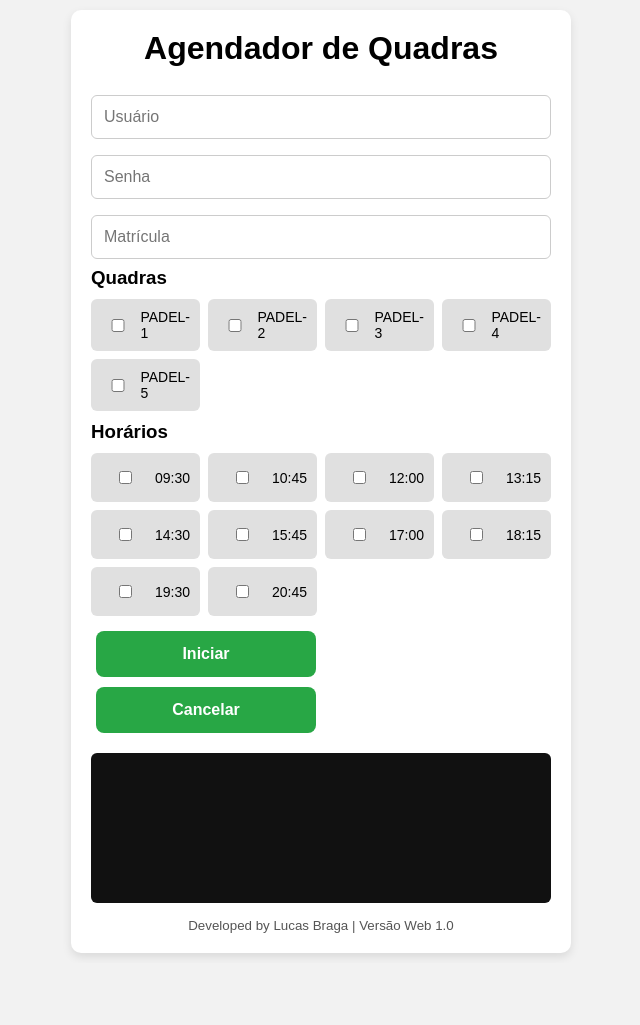
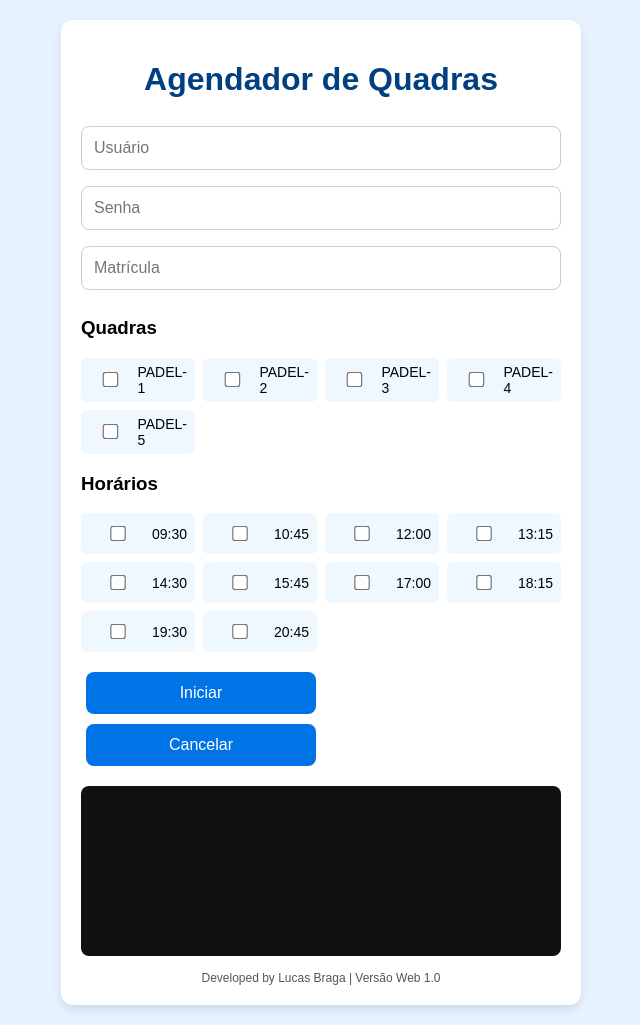
Before and after one commit to lucasbraga77/Agendador_Quadras, a Flask app: page / in a window 1280 px wide. Shown: the whole page, without its empty margins (319-959 px from the left). Before the commit the page ends 957 px from the top, so only its background shows below. Run offline with Flask 3, Linux system fonts and the light colour scheme; data that the repository does not hold is empty.

Commit message:
Teste atualizacao codigo ajustado

```diff
--- a/app.py
+++ b/app.py
@@ -1,45 +1,46 @@
-from flask import Flask, render_template, request, jsonify
+from flask import Flask, render_template, request, jsonify, session
 import threading
 import time
 from datetime import datetime, timedelta
-from zoneinfo import ZoneInfo  # Python 3.9+
 import requests
 import hashlib
-import os
+import uuid
 
 app = Flask(__name__)
+app.secret_key = "uma_chave_super_secreta_qualquer"
 
 # ===== CONFIG FIXA =====
 LOGIN_ANTECIPADO = "13:59:50"
 INICIO_TENTATIVAS = "13:59:59"
 FIM_EXECUCAO = "14:00:10"
+DATA = (datetime.now() + timedelta(days=1)).strftime("%Y-%m-%d")
 
-BRASILIA = ZoneInfo("America/Sao_Paulo")  # Timezone explícito
+# ===== SESSÕES =====
+user_threads = {}  # session_id: thread
+user_logs = {}     # session_id: lista de logs
+user_cancel = {}   # session_id: cancelamento
+
+lock = threading.Lock()
 
 # ===== UTIL =====
-logs = []
-cancelado = False
-lock = threading.Lock()
-
-def agora_brasilia():
-    return datetime.now(BRASILIA)
-
-def log(msg):
+def log(session_id, msg):
     with lock:
-        logs.append(f"[{agora_brasilia().strftime('%H:%M:%S')}] {msg}")
+        if session_id not in user_logs:
+            user_logs[session_id] = []
+        user_logs[session_id].append(f"[{datetime.now().strftime('%H:%M:%S')}] {msg}")
+        # Mantém só últimos 200 logs
+        if len(user_logs[session_id]) > 200:
+            user_logs[session_id] = user_logs[session_id][-200:]
 
 def gerar_md5(s):
     return hashlib.md5(s.encode("utf-8")).hexdigest()
 
-def esperar(hora_str):
-    while agora_brasilia().strftime("%H:%M:%S") < hora_str:
-        if cancelado:
+def esperar(session_id, hora):
+    while datetime.now().strftime("%H:%M:%S") < hora:
+        if user_cancel.get(session_id, False):
             return False
         time.sleep(0.3)
     return True
-
-# ===== DATA CORRETA =====
-DATA = (agora_brasilia() + timedelta(days=1)).strftime("%Y-%m-%d")
 
 # ===== API =====
 def login(username, senha):
@@ -86,37 +87,36 @@ def reservar(token, horario, quadra, matricula):
     return r.json().get("ehSucesso", False)
 
 # ===== PROCESSO PRINCIPAL =====
-def processo(dados):
-    global cancelado
-    cancelado = False
-
-    log("Bot iniciado")
-    log("Aguardando horário de login...")
+def processo(session_id, dados):
+    user_cancel[session_id] = False
+    log(session_id, "Bot iniciado")
+    log(session_id, "Aguardando horário de login...")
 
     try:
-        if not esperar(LOGIN_ANTECIPADO):
-            log("Cancelado")
+        if not esperar(session_id, LOGIN_ANTECIPADO):
+            log(session_id, "Cancelado antes do login")
             return
 
-        log("Realizando login...")
+        log(session_id, "Realizando login...")
         token = login(dados["user"], dados["senha"])
-        log("Login realizado com sucesso")
+        log(session_id, "Login realizado com sucesso")
 
-        if not esperar(INICIO_TENTATIVAS):
-            log("Cancelado")
+        if not esperar(session_id, INICIO_TENTATIVAS):
+            log(session_id, "Cancelado antes das tentativas")
             return
 
-        log("Iniciando tentativas de reserva")
-
+        log(session_id, "Iniciando tentativas de reserva")
         fim = datetime.strptime(FIM_EXECUCAO, "%H:%M:%S").time()
 
-        while agora_brasilia().time() < fim:
-            if cancelado:
-                log("Cancelado pelo usuário")
+        while datetime.now().time() < fim:
+            if user_cancel.get(session_id, False):
+                log(session_id, "Cancelado pelo usuário")
                 return
 
             grade = buscar_horarios(token)
 
+            sucesso = False
+            # ⚡ Lógica sequencial de quadras e horários selecionados pelo usuário
             for h in dados["horarios"]:
                 for q in grade:
                     codigo = q["dependencia"]["codigo"]
@@ -124,18 +124,21 @@ def processo(dados):
                         continue
 
                     for item in q["horarios"]:
-                        if item["horaInicial"] == h and item["status"].lower() == "livre":
-                            log(f"Tentando {codigo} às {h}")
-                            if reservar(token, h, codigo, dados["matricula"]):
-                                log(f"✅ Reserva confirmada: {codigo} às {h}")
-                                return
-
+                        if item["horaInicial"] == h:
+                            if item["status"].lower() == "livre":
+                                log(session_id, f"Tentando {codigo} às {h}")
+                                if reservar(token, h, codigo, dados["matricula"]):
+                                    log(session_id, f"✅ Reserva confirmada: {codigo} às {h}")
+                                    return
+                                else:
+                                    log(session_id, f"❌ Tentativa falhou: {codigo} às {h}")
+                            else:
+                                log(session_id, f"❌ Já reservado: {codigo} às {h}")
             time.sleep(0.7)
-
-        log("❌ Nenhuma quadra disponível")
+        log(session_id, "❌ Nenhuma quadra disponível")
 
     except Exception as e:
-        log(f"Erro: {e}")
+        log(session_id, f"Erro: {e}")
 
 # ===== ROTAS =====
 @app.route("/")
@@ -145,22 +148,34 @@ def index():
 @app.route("/start", methods=["POST"])
 def start():
     dados = request.json
-    threading.Thread(target=processo, args=(dados,), daemon=True).start()
+    if "session_id" not in session:
+        session["session_id"] = str(uuid.uuid4())
+    session_id = session["session_id"]
+
+    thread = threading.Thread(target=processo, args=(session_id, dados), daemon=True)
+    user_threads[session_id] = thread
+    thread.start()
     return jsonify({"status": "ok"})
 
 @app.route("/cancel", methods=["POST"])
 def cancel():
-    global cancelado
-    cancelado = True
-    log("Cancelamento solicitado")
+    if "session_id" not in session:
+        return jsonify({"status": "erro", "msg": "sessão não encontrada"})
+    session_id = session["session_id"]
+    user_cancel[session_id] = True
+    log(session_id, "Cancelamento solicitado")
     return jsonify({"status": "cancelado"})
 
 @app.route("/logs")
 def get_logs():
+    if "session_id" not in session:
+        return jsonify([])
+    session_id = session["session_id"]
     with lock:
-        return jsonify(logs[-200:])
+        return jsonify(user_logs.get(session_id, []))
 
-# ===== RUN =====
+import os
+
 if __name__ == "__main__":
     port = int(os.environ.get("PORT", 10000))
     app.run(host="0.0.0.0", port=port, debug=False)
--- a/static/style.css
+++ b/static/style.css
@@ -1,92 +1,81 @@
-/* Reset básico */
-* {
-    box-sizing: border-box;
+/* ===== BODY ===== */
+body {
+    font-family: Arial, sans-serif;
+    background: #e6f2ff;
     margin: 0;
     padding: 0;
 }
 
-body {
-    font-family: Arial, sans-serif;
-    background: #f2f2f2;
-    padding: 10px;
-}
-
+/* ===== CONTAINER ===== */
 .container {
-    max-width: 500px; /* largura ideal para celular */
-    margin: auto;
-    background: white;
+    max-width: 480px;       /* largura máxima para celular */
+    margin: 20px auto;
+    background: #ffffff;
     padding: 20px;
-    border-radius: 10px;
+    border-radius: 12px;
     box-shadow: 0 4px 10px rgba(0,0,0,0.1);
 }
 
+/* ===== TITULO ===== */
 h1 {
     text-align: center;
+    color: #004080;
     margin-bottom: 20px;
 }
 
+/* ===== INPUTS ===== */
 input {
-    width: 100%; /* ocupa toda a largura da tela */
+    width: 100%;
     padding: 12px;
     margin: 8px 0;
-    border-radius: 6px;
+    border-radius: 8px;
     border: 1px solid #ccc;
+    box-sizing: border-box;
     font-size: 16px;
 }
 
+/* ===== CHECKBOXES ===== */
 #quadras, #horarios {
     display: grid;
-    grid-template-columns: repeat(auto-fit, minmax(100px, 1fr)); /* ajusta automaticamente */
+    grid-template-columns: repeat(auto-fill, minmax(100px, 1fr));
     gap: 8px;
-    margin: 10px 0;
+    margin-bottom: 15px;
 }
 
 label {
     display: flex;
     align-items: center;
-    justify-content: center;
-    background: #e0e0e0;
-    padding: 10px;
+    gap: 5px;
+    background: #f0f8ff;
+    padding: 6px 8px;
     border-radius: 6px;
     cursor: pointer;
-    transition: background 0.2s;
     font-size: 14px;
 }
 
-label input {
-    margin-right: 5px;
+input[type="checkbox"] {
+    transform: scale(1.2);
 }
 
-label:hover {
-    background: #d0d0d0;
-}
-
+/* ===== BOTOES ===== */
 button {
-    width: 48%; /* dois botões lado a lado */
-    padding: 14px 0;
-    margin: 5px 1%;
+    width: calc(50% - 10px);
+    padding: 12px 0;
+    margin: 5px;
+    font-size: 16px;
     border: none;
     border-radius: 8px;
     cursor: pointer;
-    font-size: 16px;
-    font-weight: bold;
     color: white;
-    background: #28a745;
-    transition: background 0.2s;
+    background-color: #0073e6;
+    transition: background 0.3s;
 }
 
 button:hover {
-    background: #218838;
+    background-color: #005bb5;
 }
 
-button:nth-child(2) {
-    background: #dc3545; /* botão cancelar vermelho */
-}
-
-button:nth-child(2):hover {
-    background: #c82333;
-}
-
+/* ===== LOG ===== */
 #log {
     margin-top: 15px;
     background: #111;
@@ -95,29 +84,27 @@ button:nth-child(2):hover {
     height: 150px;
     overflow-y: auto;
     font-size: 12px;
-    border-radius: 6px;
+    border-radius: 8px;
+    font-family: monospace;
 }
 
+/* ===== RODAPE ===== */
 small {
     display: block;
     text-align: center;
     margin-top: 15px;
     color: #555;
+    font-size: 12px;
 }
 
-/* Responsivo extra */
-@media (max-width: 400px) {
-    #quadras, #horarios {
-        grid-template-columns: repeat(auto-fit, minmax(80px, 1fr));
+/* ===== RESPONSIVO ===== */
+@media screen and (max-width: 500px) {
+    .container {
+        margin: 10px;
+        padding: 15px;
     }
-
     button {
-        font-size: 14px;
-        padding: 12px 0;
-    }
-
-    input {
-        font-size: 14px;
-        padding: 10px;
+        width: 100%;
+        margin: 6px 0;
     }
 }
```
